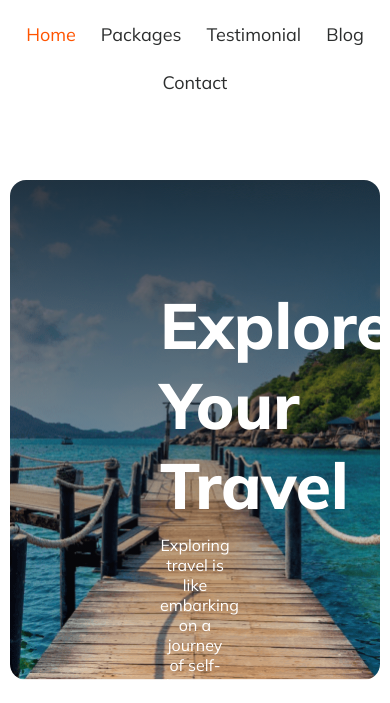
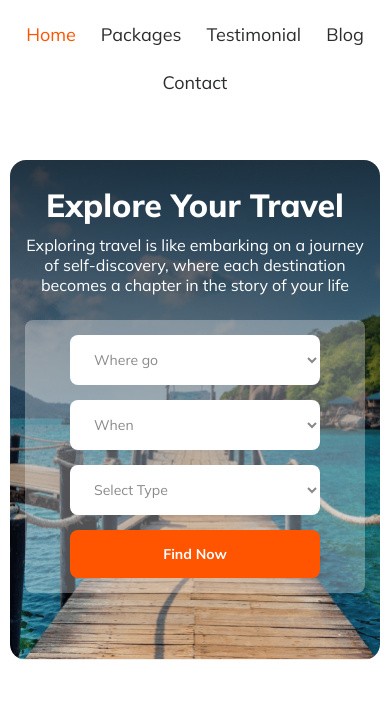
Before and after one commit to Khairulhasan111/assignment-two-travel, a plain HTML site: page index.html in a window 390 px wide. Shown: the part 141-844 px from the top of the page. Drawn offline with Linux system fonts and the light colour scheme.

Commit message:
full header section done

```diff
--- a/index.html
+++ b/index.html
@@ -51,12 +51,34 @@
                     chapter in the story of your life</p>
 
 
-                    <div class="where-go">
-                        <div class="where-btn"><input type="text"></div>
-                        <div class="where-btn"><input type="text"></div>
-                        <div class="where-btn"><input type="text"></div>
-                        <div class="where-btn"><input type="button" value=""></div>
-                    </div>
+                <div class="where-go">
+                    <form class="div-where" action="">
+
+                        <select class="where-input" name="place" id="place" value="where">
+                            <option value="Where">Where go</option>
+                            <option value="UAE">United Arab Emirates</option>
+                            <option value="USA">United State Of America</option>
+                            <option value="Germany">Germany</option>
+                        </select>
+
+                        <select class="where-input" name="time" id="time">
+                            <option value="When">When</option>
+                            <option value="Morning">Morning</option>
+                            <option value="Afternoon">Afternoon</option>
+                            <option value="Evening">Evening</option>
+                            <option value="Night">Night</option>
+                        </select>
+
+                        <select class="where-input" name="class" id="class">
+                            <option value="Select Type">Select Type</option>
+                            <option value="Business Class">Business Class</option>
+                            <option value="First Class">First Class</option>
+                            <option value="Economy Class">Economy Class</option>
+
+                        </select>
+                        <input class="where-btn" type="submit" value="Find Now">
+                    </form>
+                </div>
             </div>
 
 
--- a/styles/style.css
+++ b/styles/style.css
@@ -96,6 +96,54 @@ a {
     margin: 10px 0;
 }
 
+.where-go {
+
+
+    /* width: 800px; */
+    /* height: 80px; */
+    border-radius: 8px;
+    padding: 15px 15px;
+    background: rgba(255, 255, 255, 0.3);
+    /* gap: 15px; */
+    margin-top: 50px;
+
+}
+
+.div-where {
+    display: flex;
+    flex-direction: row;
+    align-items: center;
+    justify-content: space-around;
+    gap: 20px;
+
+}
+
+.where-input {
+    border-radius: 8px;
+    border: none;
+    background: rgb(255, 255, 255);
+    padding: 15px 20px;
+    color: rgba(19, 19, 24, 0.5);
+    font-size: 16px;
+    font-weight: 400;
+    text-align: left;
+    width: 150px;
+
+}
+
+.where-btn {
+    color: rgb(255, 255, 255);
+    font-size: 16px;
+    font-weight: 700;
+    text-align: center;
+    border-radius: 8px;
+    border: none;
+    background: rgb(255, 84, 0);
+    padding: 15px 20px;
+    width: 150px;
+}
+
+
 
 
 
@@ -120,7 +168,7 @@ a {
         flex-direction: column;
         align-items: center;
         justify-content: center;
-        margin-bottom: 60px;
+        margin-bottom: 40px;
     }
 
     .nav-head {
@@ -167,6 +215,99 @@ a {
         font-weight: 400;
     }
 
+
+    /* Banner section  */
+
+    .banner-section {
+        background: linear-gradient(180.00deg, rgba(19, 19, 24, 0.8), rgba(19, 19, 24, 0) 100%), url('../Images/Group\ 13.png');
+        /* background-image: ; */
+        width: 100%;
+        /* height: 500px; */
+        background-repeat: no-repeat;
+        /* padding: 100px 50px; */
+        /* justify-content: center;
+        align-items: center; */
+        text-align: center;
+        /* text-wrap: wrap; */
+        border-radius: 16px;
+        /* background-attachment: fixed; */
+        background-size: cover;
+        background-position: center;
+
+    }
+
+    .banner-container {
+        padding: 20px 15px;
+    }
+
+    .banner-container h1 {
+        color: rgb(255, 255, 255);
+        font-size: 32px;
+        font-weight: 800;
+        margin: 5px auto;
+    }
+
+    .banner-container p {
+        color: rgb(255, 255, 255);
+        font-size: 16px;
+        font-weight: 400;
+        margin: 10px 0;
+    }
+
+
+    .where-go {
+
+
+        /* width: 800px; */
+        /* height: 80px; */
+        border-radius: 8px;
+        padding: 15px 15px;
+        background: rgba(255, 255, 255, 0.3);
+        /* gap: 15px; */
+        margin-top: 25px;
+
+    }
+
+    .div-where {
+        display: flex;
+        flex-direction: column;
+        align-items: center;
+        justify-content: space-around;
+        gap: 15px;
+
+    }
+
+    .where-input {
+        border-radius: 8px;
+        border: none;
+        background: rgb(255, 255, 255);
+        padding: 15px 20px;
+        color: rgba(19, 19, 24, 0.5);
+        font-size: 14px;
+        font-weight: 400;
+        text-align: left;
+        width: 250px;
+
+    }
+
+    .where-btn {
+        color: rgb(255, 255, 255);
+        font-size: 14px;
+        font-weight: 700;
+        text-align: center;
+        border-radius: 8px;
+        border: none;
+        background: rgb(255, 84, 0);
+        padding: 15px 20px;
+        width: 250px;
+    }
+
+
+
+
+
+
+
 }
 
 
```
